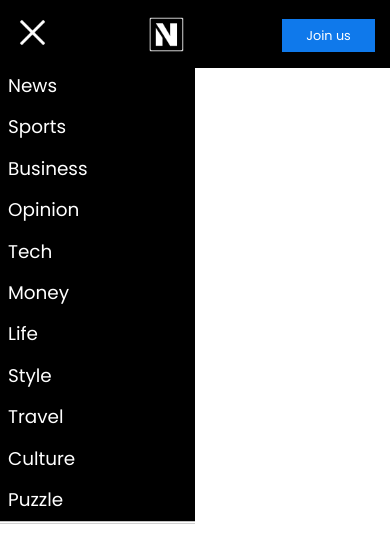
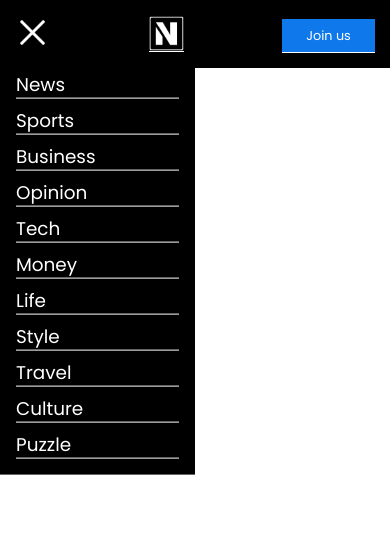
Before and after one commit to Zeek-Manuel/news_digital-master, a website: page index.html in a window 390 px wide. Both pictures are taken after a click on the button 32 px from the left and 34 px from the top of the page. Drawn offline with Linux system fonts and the light colour scheme.

Commit message:
Changes made to the hamburger menu

```diff
--- a/src/scripts/App.js
+++ b/src/scripts/App.js
@@ -3,6 +3,7 @@ const navLinksContainer = document.querySelector('.nav-links')
 const mobileNavMenuLinksContainer = document.querySelector('.mobile-menu-links-container')
 const navMenButton = document.querySelector('.nav-menu-btn')
 const navMenuImage = document.getElementById('hamburger-menu')
+const mobileLink = document.querySelector('.mobileLinks')
 
 let navLinks = {
   className: "nav-links",
--- a/src/styles/Header.css
+++ b/src/styles/Header.css
@@ -30,21 +30,28 @@ header { background: var(--primary-color); }
     width: 35%;
     top: 0%;
     left: 0;
-    background: var(--primary-color);
+    background: var(--primary-color, 0.7);
     transition: .4s ease;
-    transform: translate(-100%, 15%);
-    gap: .9rem;
+    transform: translate(-100%, 13%);
+    padding: 1rem;
+
+}
+a  {
+    border-bottom: 1px solid white;
 }
 
 
+
+
 .mobile-menu-links-container.active {
-    transform: translate(0, 14%);
-    border-bottom: 2px solid white;
+    transform: translate(0, 13%);
 }
 
+
 .mobile-menu-links-container.active :hover {
-    border-bottom: 2px solid white;
+    color: var(--crisp-blue)
 }
+
 
 /*
     --- 768px < Mobile
@@ -56,7 +63,11 @@ header { background: var(--primary-color); }
         display: none;
     }
 
-    .nav-menu-container {  display: flex;
+    .nav-menu-container {
+        display: flex;
+    }
+    .mobile-menu-links-container {
+        gap: .7rem;
     }
 
 }
@@ -65,8 +76,11 @@ header { background: var(--primary-color); }
     .nav-links {
         display: none;
     }
-    .nav-menu-container {  display: flex;
+    .nav-menu-container {
+        display: flex;
     }
-    .mobile-menu-links-container { width: 50%;
+    .mobile-menu-links-container {
+        width: 50%;
+        gap: .5rem;
     }
 }
```
Also changed, not shown: index.html (+2 -1 lines).
